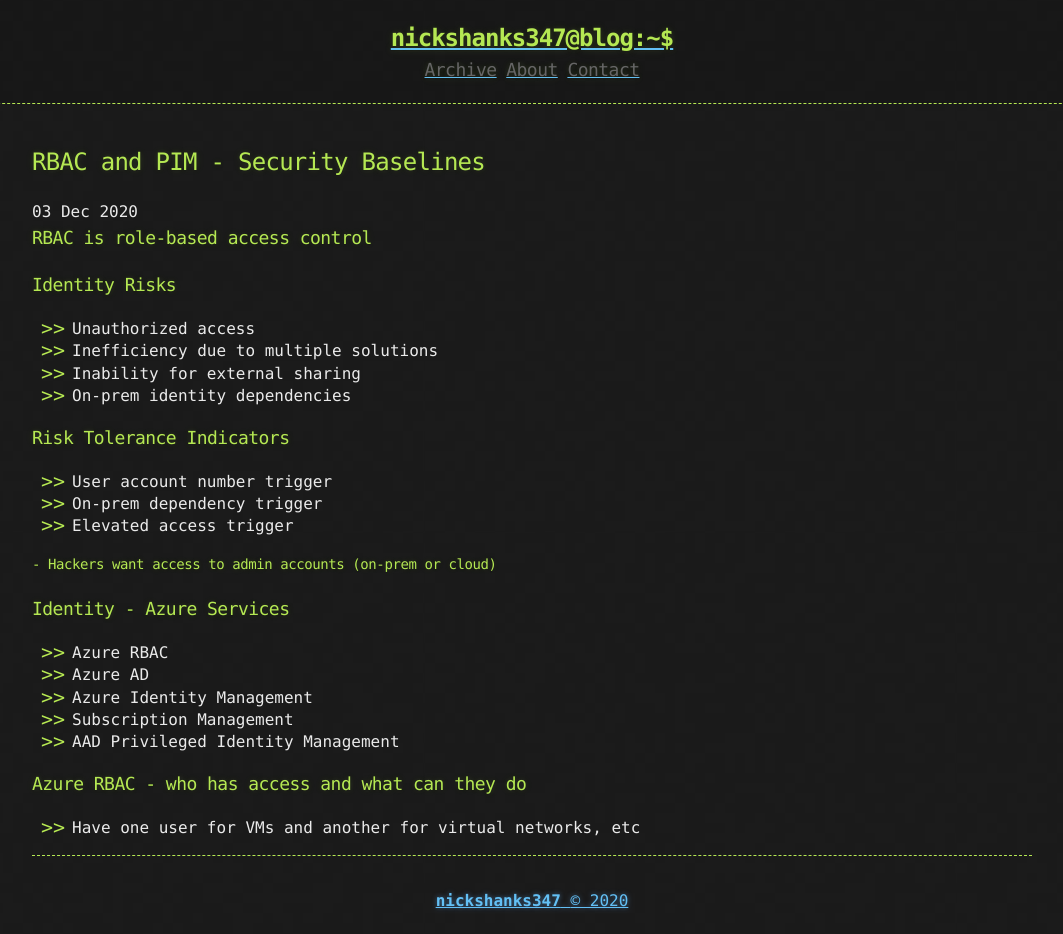
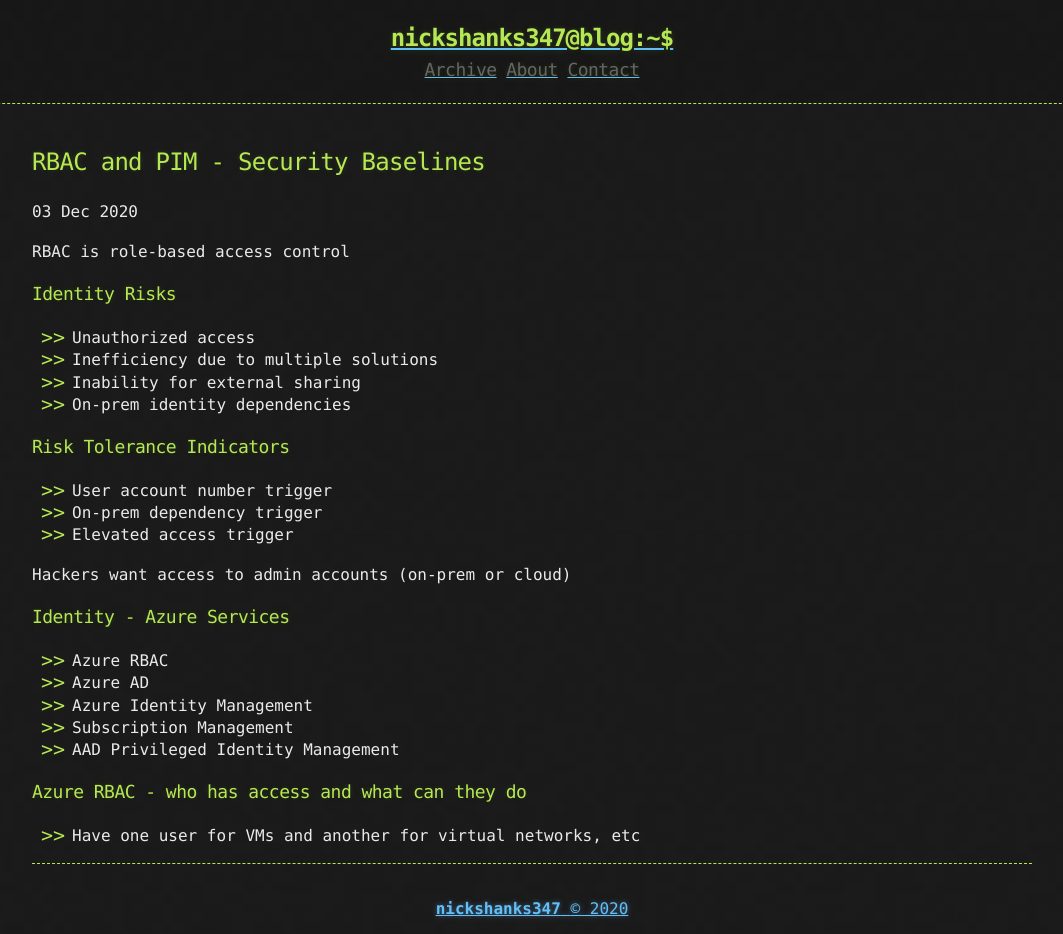
Before and after one commit to nickshanks347/nickshanks347.github.io, a Jekyll site: the page built from _posts/2020-12-03-rbac-and-pim.md, in a window 1280 px wide. Shown: the whole page, without its empty margins (108-1171 px from the left). Built offline with Jekyll 4.4.1, drawn with Linux system fonts in a browser that asks for light colours.

```diff
--- a/_posts/2020-12-03-rbac-and-pim.md
+++ b/_posts/2020-12-03-rbac-and-pim.md
@@ -4,7 +4,7 @@ published: true
 ---
 
 
-### RBAC is role-based access control
+RBAC is role-based access control
 
 ### Identity Risks
 
@@ -19,7 +19,7 @@ published: true
 * On-prem dependency trigger
 * Elevated access trigger
 
-#### - Hackers want access to admin accounts (on-prem or cloud)
+Hackers want access to admin accounts (on-prem or cloud)
 
 
 ### Identity - Azure Services
```
